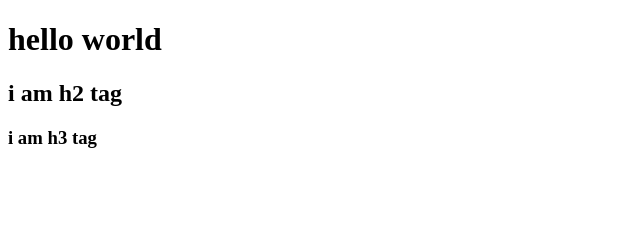
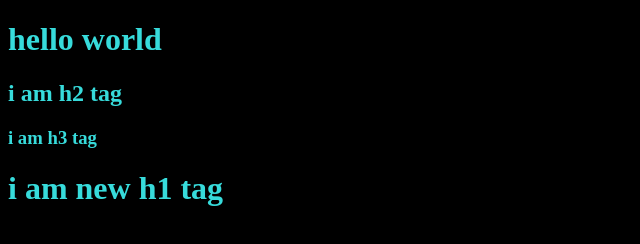
Before and after one commit to santhi278/html, a plain HTML site: page index.html in a window 1280 px wide. Shown: the whole page, without its empty margins (0-640 px from the left). Drawn offline with Linux system fonts and the light colour scheme.

Commit message:
added the code

```diff
--- a/index.html
+++ b/index.html
@@ -5,9 +5,10 @@
     <meta name="viewport" content="width=device-width, initial-scale=1.0">
     <title>Document</title>
 </head>
-<body>
+<body style="color: rgb(55, 219, 219); background-color: black;">
     <h1>hello world</h1>
     <h2>i am h2 tag</h2>
     <h3>i am h3 tag</h3>
+    <h1>i am new h1 tag</h1>
 </body>
 </html>
```
